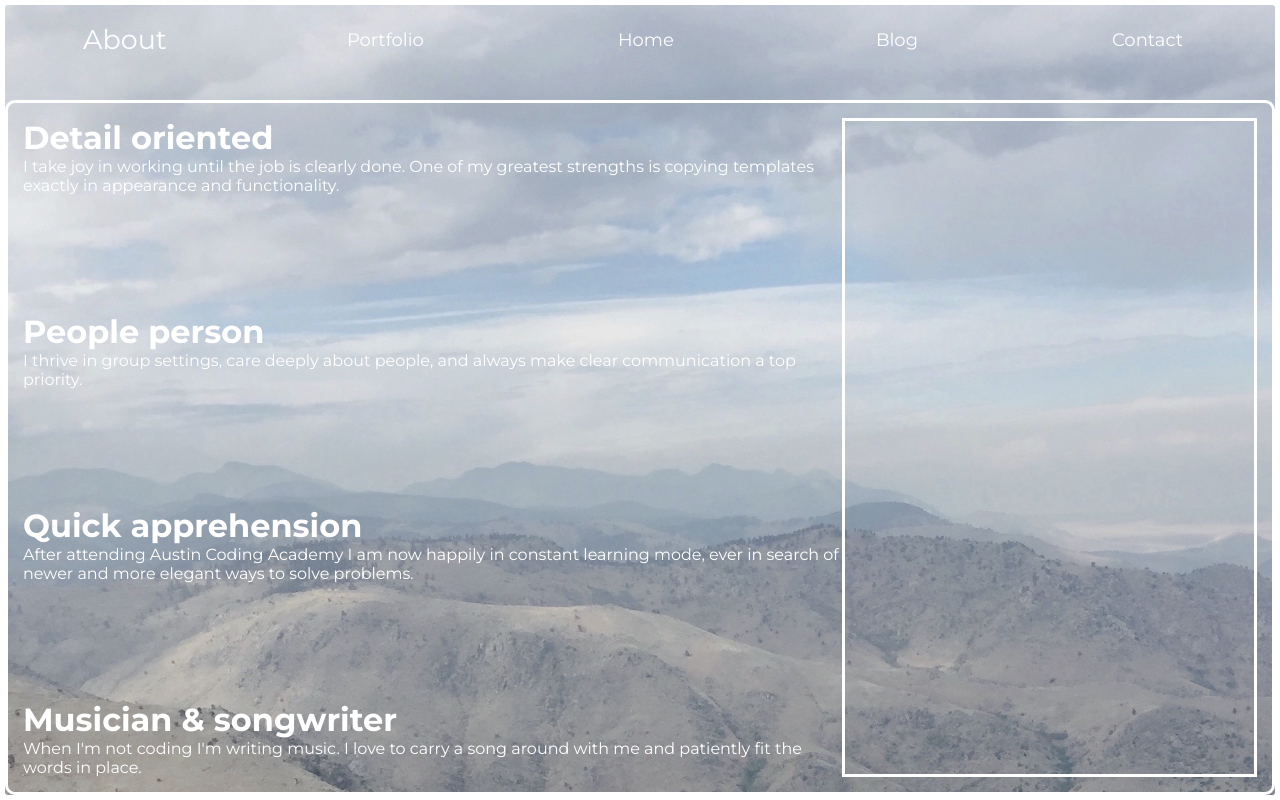
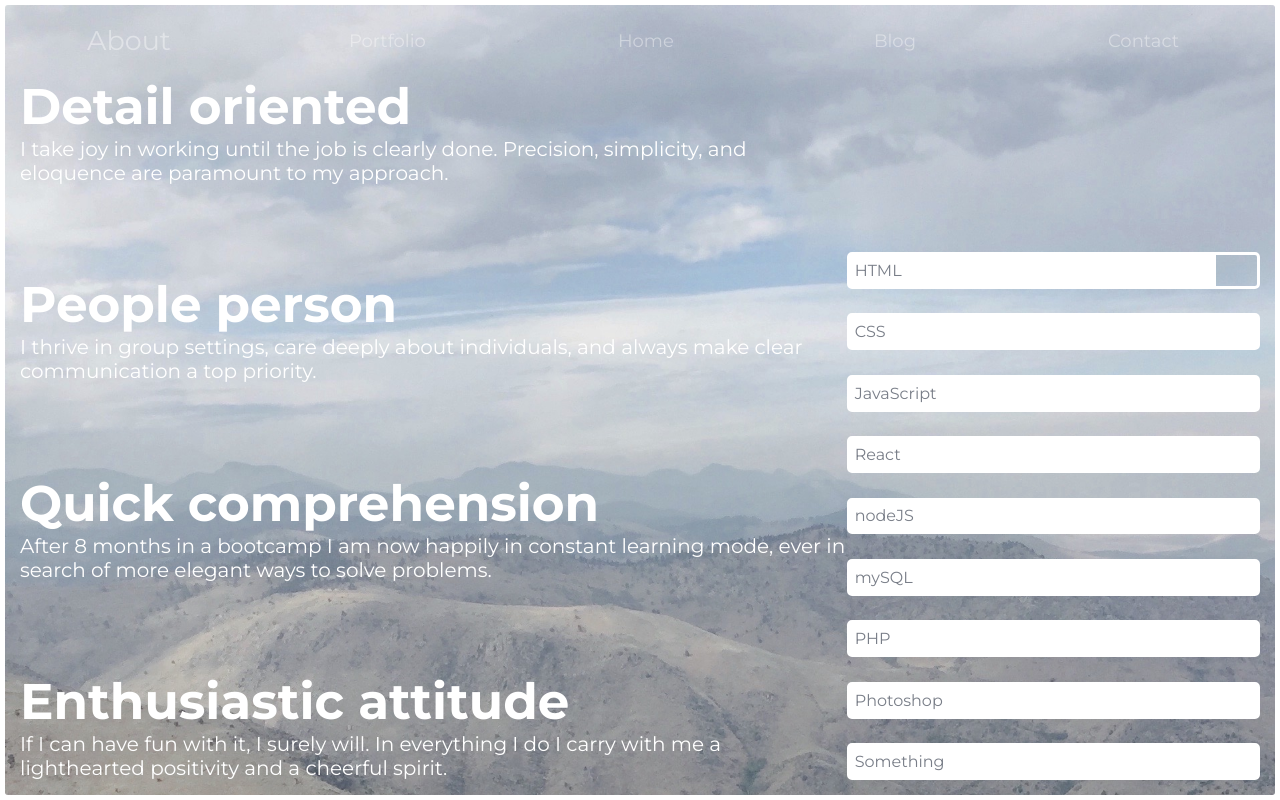
Before and after one commit to robpwatkins/robpwatkins-homepage, a plain HTML site: page about.html in a window 1280 px wide. Drawn offline with Linux system fonts and the light colour scheme.

Commit message:
rejoice.

```diff
--- a/about.css
+++ b/about.css
@@ -39,7 +39,7 @@ html, body {
   width: 100%;
   height: 100%;
   align-items: center;
-  justify-content: flex-end;
+  justify-content: space-between;
   background-image: url(./img/BackgroundFirstTry2.jpg);
   background-size: cover;
   border-radius: 3px;
@@ -101,9 +101,14 @@ html, body {
 
 nav {
   width: 100%;
-  height: 10%;
-  position: fixed;
-  top: 0;
+  height: 9%;
+  color: rgba(255, 255, 255, 0.404);
+  /* position: fixed; */
+  /* top: 0; */
+}
+
+nav:hover {
+  color: white;
 }
 
 ul {
@@ -111,15 +116,10 @@ ul {
   width: 100%;
   height: 100%;
   font-size: 18px;
-  color: white;
+  /* color: white; */
   justify-content: space-around;
   align-items: center;
   list-style-type: none;
-}
-
-a {
-  text-decoration: none;
-  color: white;
 }
 
 ul .home {
@@ -128,6 +128,7 @@ ul .home {
 
 ul .about {
   transform: scale(1.5);
+  /* color: white; */
 }
 
 li {
@@ -140,12 +141,11 @@ li:hover {
 
 .content-container {
   display: flex;
-  justify-content: space-between;
-  height: 88%;
+  justify-content: space-around;
+  height: 91%;
   width: 100%;
-  margin: 60px 0 0 0;
-  padding: 15px;
-  border: 3px solid white;
+  padding: 0px 15px 15px 15px;
+  /* border: 3px solid white; */
   /* color: #A8B1C0; */
   /* background: rgba(255, 255, 255, 0.699); */
   border-radius: 10px;
@@ -159,7 +159,58 @@ li:hover {
   /* border: 3px solid white; */
 }
 
+.left-box h1 {
+  font-size: 50px;
+}
+
+.left-box p {
+  font-size: 20px;
+}
+
 .right-box {
+  display: flex;
+  flex-direction: column;
   flex: 1;
+  height: 100%;
+  justify-content: space-between;
+  /* border: 3px solid white; */
+}
+
+.top-right {
+  height: 25%;
+}
+
+.skills {
+  display: flex;
+  flex-direction: column;
+  height: 75%;
+  justify-content: space-between;
+}
+
+.skill-box {
+  width: 100%;
+  height: 7%;
+  background: rgba(255, 255, 255, 0);
   border: 3px solid white;
+  border-radius: 5px;
 }
+
+.percent-bar {
+  display: flex;
+  flex-direction: column;
+  justify-content: center;
+  height: 100%;
+  padding-left: 5px;
+  color: rgb(121, 126, 136);
+  background: white;
+}
+
+.percent-bar-HTML {
+  width: 90%;
+}
+
+/* footer {
+  text-align: center;
+  width: 100%;
+  height: 5%;
+} */
--- a/about.html
+++ b/about.html
@@ -15,7 +15,7 @@
             <ul>
               <li class="about">About</li>
               <li class="portfolio">Portfolio</li>
-              <li class="home"><a href="./index.html">Home</a></li>
+              <li class="home">Home</li>
               <li class="blog">Blog</li>
               <li class="contact">Contact</li>
             </ul>
@@ -24,30 +24,57 @@
             <div class="left-box">
               <div class="blurb blurb1">
                 <h1>Detail oriented</h1>
-                <p>I take joy in working until the job is clearly done. One of my greatest strengths is copying templates exactly in appearance and functionality.</p>
+                <p>I take joy in working until the job is clearly done. Precision, simplicity, and eloquence are paramount to my approach.</p>
               </div>
               <div class="blurb blurb1">
                 <h1>People person</h1>
-                <p>I thrive in group settings, care deeply about people, and always make clear communication a top priority.</p>
+                <p>I thrive in group settings, care deeply about individuals, and always make clear communication a top priority.</p>
               </div>
               <div class="blurb blurb1">
-                <h1>Quick apprehension</h1>
-                <p>After attending Austin Coding Academy I am now happily in constant learning mode, ever in search of newer and more elegant ways to solve problems.</p>
+                <h1>Quick comprehension</h1>
+                <p>After 8 months in a bootcamp I am now happily in constant learning mode, ever in search of more elegant ways to solve problems.</p>
               </div>
               <div class="blurb blurb1">
-                <h1>Musician & songwriter</h1>
-                <p>When I'm not coding I'm writing music. I love to carry a song around with me and patiently fit the words in place.</p>
+                <h1>Enthusiastic attitude</h1>
+                <p>If I can have fun with it, I surely will. In everything I do I carry with me a lighthearted positivity and a cheerful spirit.</p>
               </div>
             </div>
-            <div class="right-box"></div>
+            <div class="right-box">
+              <div class="top-right"></div>
+              <div class="skills">
+                <div class="skill-box skill-box1">
+                  <div class="percent-bar percent-bar-HTML">HTML</div>
+                </div>
+                <div class="skill-box skill-box2">
+                  <div class="percent-bar percent-bar-CSS">CSS</div>
+                </div>
+                <div class="skill-box skill-box3">
+                  <div class="percent-bar percent-bar-JavaScript">JavaScript</div>
+                </div>
+                <div class="skill-box skill-box4">
+                  <div class="percent-bar percent-bar-react">React</div>
+                </div>
+                <div class="skill-box skill-box5">
+                  <div class="percent-bar percent-bar-nodeJS">nodeJS</div>
+                </div>
+                <div class="skill-box skill-box6">
+                  <div class="percent-bar percent-bar-mySQL">mySQL</div>
+                </div>
+                <div class="skill-box skill-box7">
+                  <div class="percent-bar percent-bar-PHP">PHP</div>
+                </div>
+                <div class="skill-box skill-box8">
+                  <div class="percent-bar percent-bar-photoshop">Photoshop</div>
+                </div>
+                <div class="skill-box skill-box9">
+                  <div class="percent-bar percent-bar-photoshop">Something</div>
+                </div>
+              </div>
+            </div>
           </div>
-          <!-- <div class="title-box">
-            <div class="first-name-face">
-              <img src="./img/first-name-face-cropper2.png" alt="">
-            </div>
-            <div class="first-name">Rob</div>
-            <div class="last-name">Watkins</div>
-          </div> -->
+          <footer>
+            <p></p>
+          </footer>
         </div>
       </div>
     </div>
--- a/style.css
+++ b/style.css
@@ -39,7 +39,7 @@ html, body {
   display: flex;
   flex-direction: column;
   align-items: center;
-  justify-content: center;
+  justify-content: space-between;
   width: 100%;
   height: 100%;
   background-image: url(./img/BackgroundFirstTry2.jpg);
@@ -65,19 +65,23 @@ html, body {
 }
 
 nav {
-  position: fixed;
-  top: 0;
+  /* position: fixed; */
+  /* top: 0; */
   width: 100%;
-  height: 10%;
+  height: 9%;
+  color: white;
   border-radius: 15px;
 }
+
+/* nav:hover {
+  color: white;
+} */
 
 ul {
   display: flex;
   width: 100%;
   height: 100%;
   font-size: 18px;
-  color: white;
   justify-content: space-around;
   align-items: center;
   list-style-type: none;
@@ -105,6 +109,7 @@ li:hover {
 .title-box {
   display: flex;
   width: 100%;
+  height: 77vh;
   margin: -7px 0 0 0;
   flex-direction: column;
   align-items: center;
```
Also changed, not shown: index.html (+1 -1 lines).
